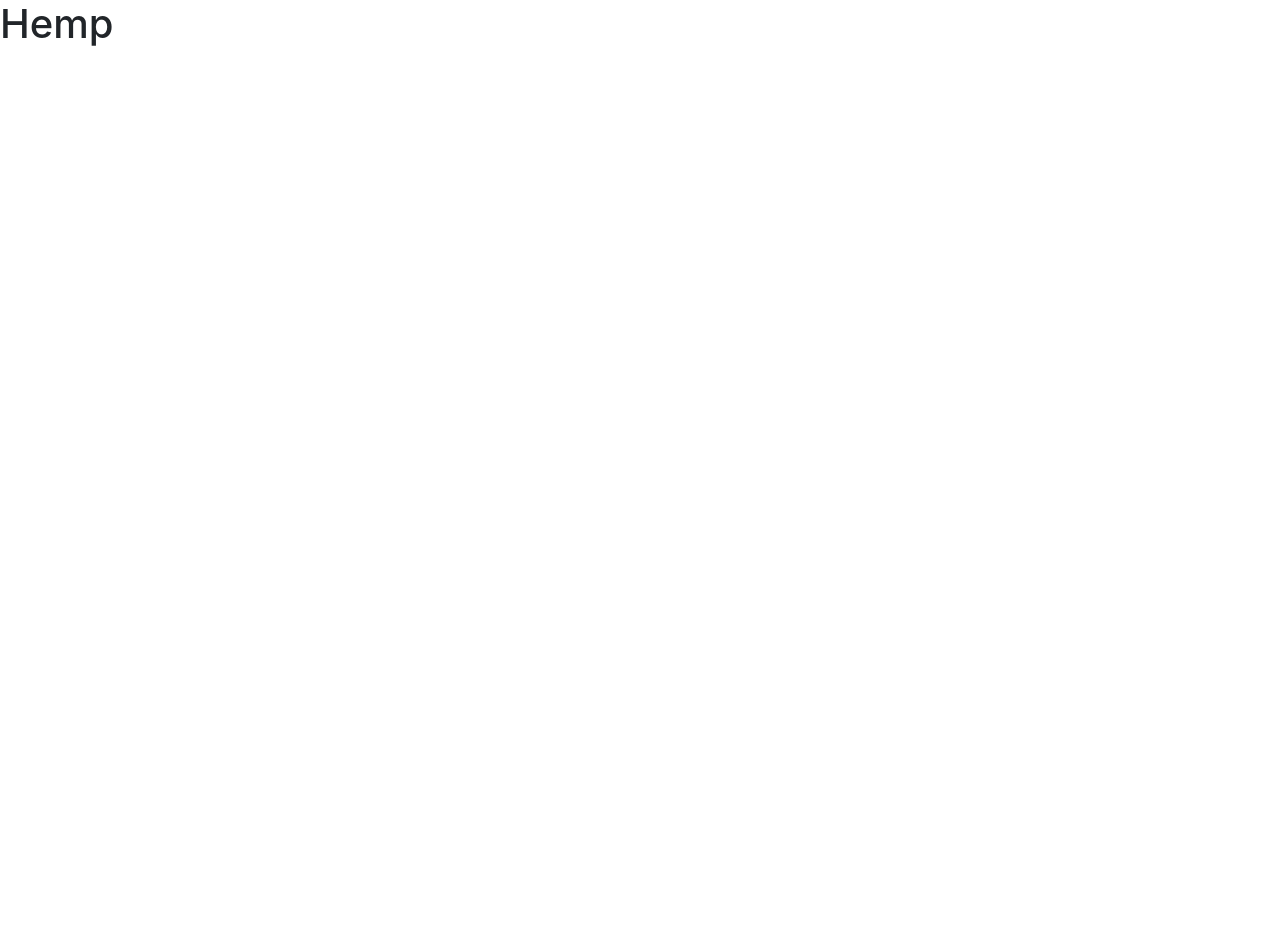
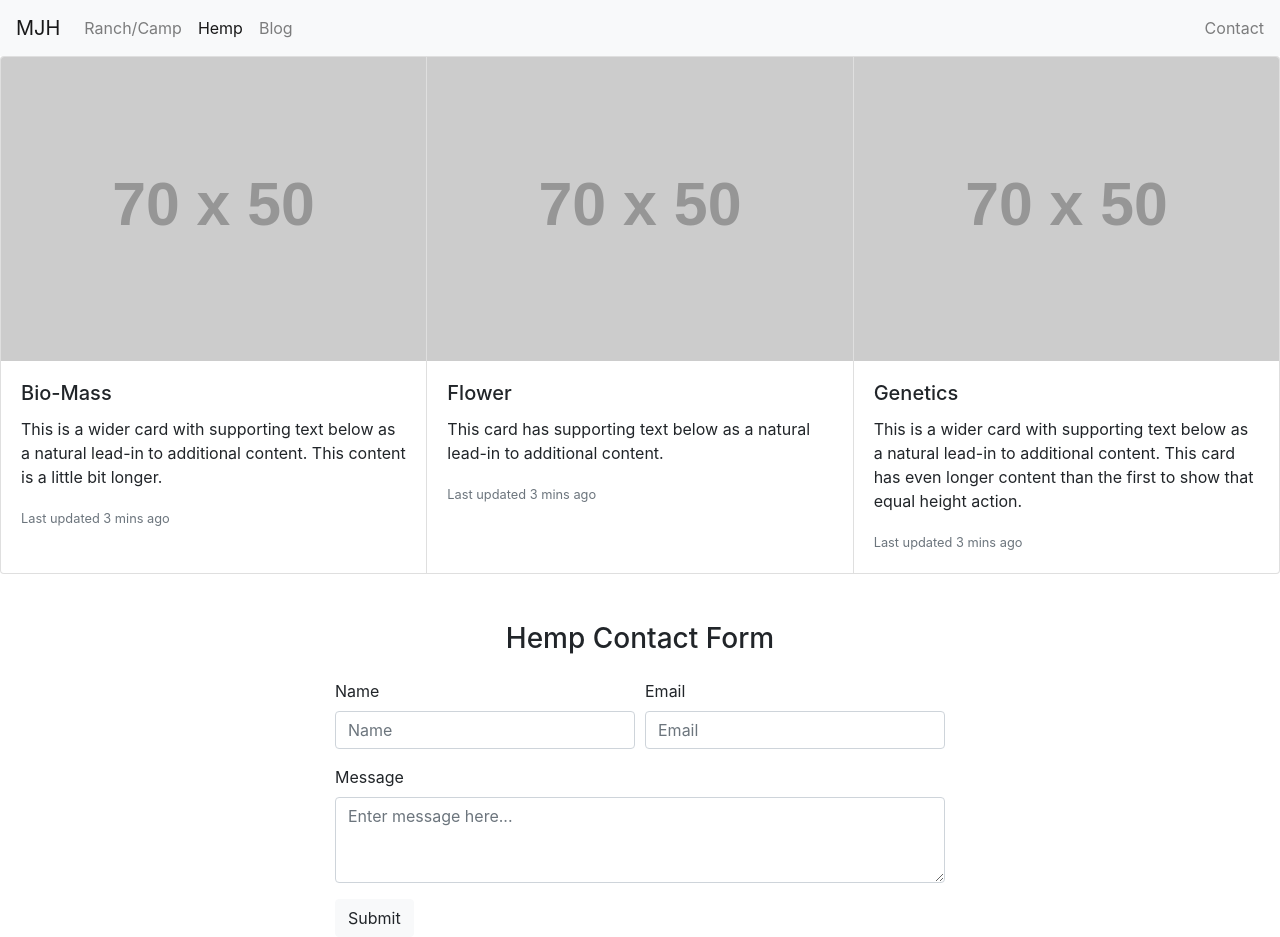
Before and after one commit to brandub/mount-joseph-hemp, a website: page hemp.html in a window 1280 px wide. Before the commit the page ends 800 px from the top, so only its background shows below. Drawn offline with nearby package versions, Linux system fonts and the light colour scheme; placeholder pictures from the web are drawn by us.

Commit message:
hemp page nav bar top images basic form

```diff
--- a/hemp.html
+++ b/hemp.html
@@ -20,8 +20,76 @@
 </head>
 
 <body>
-    <h1>Hemp</h1>
+    <nav class="navbar navbar-expand-sm navbar-light bg-light sticky-top">
+        <a class="navbar-brand" href="#">MJH</a>
+        <button class="navbar-toggler" type="button" data-toggle="collapse" data-target="#navbarText"
+            aria-controls="navbarText" aria-expanded="false" aria-label="Toggle navigation">
+            <span class="navbar-toggler-icon"></span>
+        </button>
+        <div class="collapse navbar-collapse" id="navbarText">
+            <ul class="navbar-nav mr-auto">
+                <li class="nav-item">
+                    <a class="nav-link" href="ranchcamp.html">Ranch/Camp <span class="sr-only">(current)</span></a>
+                </li>
+                <li class="nav-item active">
+                    <a class="nav-link" href="hemp.html">Hemp</a>
+                </li>
+                <li class="nav-item">
+                    <a class="nav-link" href="blog.html">Blog</a>
+                </li>
+            </ul>
+            <span class="navbar-text">
+                Contact
+            </span>
+        </div>
+    </nav>
+    <div class="card-group">
+        <div class="card">
+          <img class="card-img-top" src="https://via.placeholder.com/70x50" alt="Card image cap">
+          <div class="card-body">
+            <h5 class="card-title">Bio-Mass</h5>
+            <p class="card-text">This is a wider card with supporting text below as a natural lead-in to additional content. This content is a little bit longer.</p>
+            <p class="card-text"><small class="text-muted">Last updated 3 mins ago</small></p>
+          </div>
+        </div>
+        <div class="card">
+          <img class="card-img-top" src="https://via.placeholder.com/70x50" alt="Card image cap">
+          <div class="card-body">
+            <h5 class="card-title">Flower</h5>
+            <p class="card-text">This card has supporting text below as a natural lead-in to additional content.</p>
+            <p class="card-text"><small class="text-muted">Last updated 3 mins ago</small></p>
+          </div>
+        </div>
+        <div class="card">
+          <img class="card-img-top" src="https://via.placeholder.com/70x50" alt="Card image cap">
+          <div class="card-body">
+            <h5 class="card-title">Genetics</h5>
+            <p class="card-text">This is a wider card with supporting text below as a natural lead-in to additional content. This card has even longer content than the first to show that equal height action.</p>
+            <p class="card-text"><small class="text-muted">Last updated 3 mins ago</small></p>
+          </div>
+        </div>
+      </div>
+      <div class="container col-6 mt-5">
+          <h3 class="text-center">Hemp Contact Form</h3>
+        <form class="mt-4">
+            <div class="form-row"><div class="form-group col-md-6">
+                <label for="inputPassword4">Name</label>
+                <input type="password" class="form-control" id="inputPassword4" placeholder="Name">
+              </div>
+              <div class="form-group col-md-6">
+                <label for="inputEmail4">Email</label>
+                <input type="email" class="form-control" id="inputEmail4" placeholder="Email">
+              </div>
+            </div>
+            <div class="form-group">
+              <label for="inputAddress2">Message</label>
+              <textarea class="form-control" rows="3" id="inputAddress2" placeholder="Enter message here..."></textarea>
+            </div>
 
+
+            <button type="submit" class="btn btn-light">Submit</button>
+          </form>
+      </div>
     <!-- jQuery must come first, then Popper.js, then the Bootstrap JavaScript plugins.-->
     <script src="node_modules/jquery/dist/jquery.slim.min.js"></script>
     <script src="node_modules/popper.js/dist/umd/popper.min.js"></script>
```
